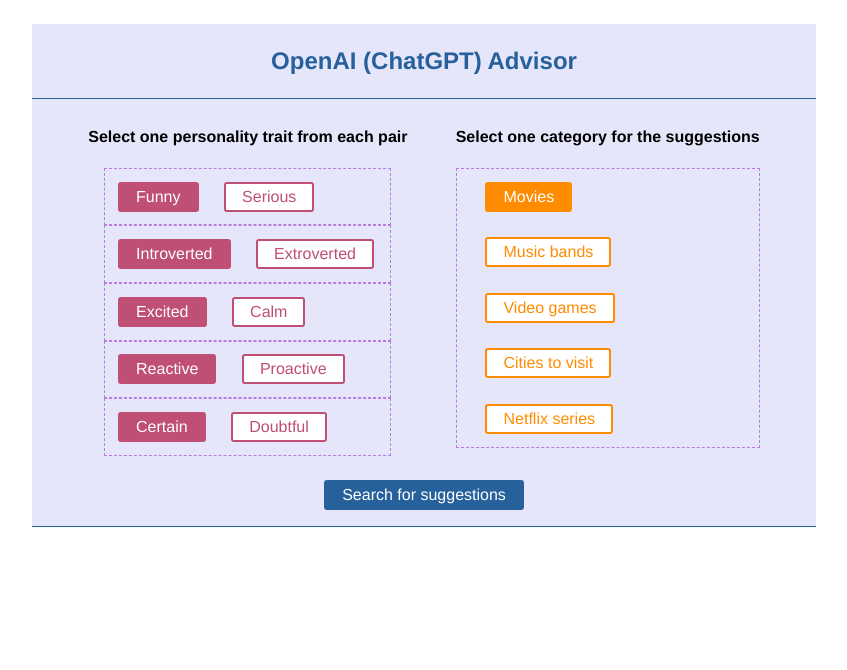
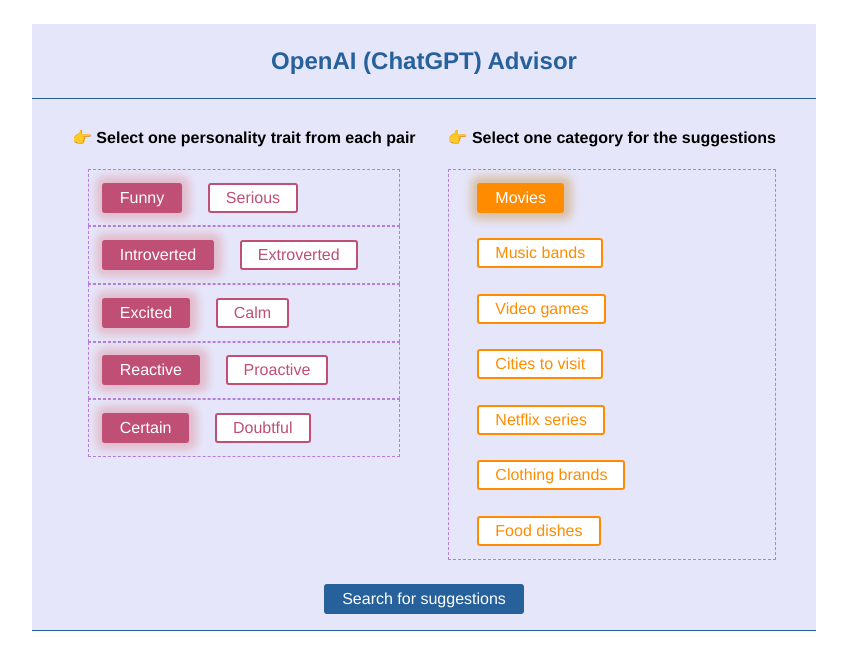
Before and after one commit to ingleo/react-ts-openai, a React (Vite) app: page / in a window 1280 px wide. Shown: the top 670 px of the page, without its empty margins (216-1063 px from the left). Built offline with nearby package versions, Linux system fonts and the light colour scheme.

Commit message:
finished

```diff
--- a/package.json
+++ b/package.json
@@ -3,6 +3,7 @@
   "private": true,
   "version": "0.0.0",
   "type": "module",
+  "author": "Leonardo Gonzalez",
   "scripts": {
     "dev": "vite",
     "build": "tsc && vite build",
--- a/src/components/CategoryList.tsx
+++ b/src/components/CategoryList.tsx
@@ -15,7 +15,7 @@ export const CategoryList: React.FC<CategoryProps> = ({
   return (
     <>
       <div>
-        <h4>Select one category for the suggestions</h4>
+        <h4>&#128073; Select one category for the suggestions</h4>
         <BorderList>
           {categoryList.map((category) => (
             <CategoryItem
--- a/src/components/ResultsGrid.tsx
+++ b/src/components/ResultsGrid.tsx
@@ -1,3 +1,5 @@
+import { useEffect, useRef } from 'react';
+
 import { Loader } from '../components/Loader';
 import { useGetSuggestions } from '../hooks/useGetSuggestions';
 import { EnquiryPayload } from '../interfaces';
@@ -11,28 +13,44 @@ interface ResultGridProps {
 
 export const ResultsGrid: React.FC<ResultGridProps> = ({ enquiryPayload }) => {
   const { suggestions, isLoading } = useGetSuggestions(enquiryPayload);
+  const myRef = useRef<HTMLDivElement>(null);
+
+  const suggestionName = enquiryPayload.categories.join(' ');
+
+  useEffect(() => {
+    if (suggestions?.length) {
+      myRef.current?.scrollIntoView({
+        behavior: 'smooth',
+        block: 'start',
+      });
+    }
+  }, [suggestions?.length]);
+
   return (
     <>
       <ResultsPanel>
         {isLoading && <Loader />}
         {!isLoading && (
           <Results>
-            <ResultTitle>
-              <span>&#9989; </span>Results for{' '}
-              {enquiryPayload.categories.join(' ')}
+            <ResultTitle ref={myRef}>
+              <span>&#9989; </span>Results for {suggestionName}
             </ResultTitle>
             <ListItem>
-              {suggestions?.map((suggestion) => (
+              {suggestions?.map((suggestion) =>
+                suggestion !== 'Error' ? (
                   <li key={suggestion}>
                     <label>{suggestion}</label>
                     <a
-                    href={`https://www.youtube.com/results?q=${suggestion}`}
+                      href={`https://www.youtube.com/results?q=${suggestion}+${suggestionName}`}
                       target="_blank"
                     >
                       info
                     </a>
                   </li>
-              ))}
+                ) : (
+                  <p key={`error`}>&#10060;   Error fetching suggestions</p>
+                )
+              )}
             </ListItem>
           </Results>
         )}
--- a/src/components/TraitList.tsx
+++ b/src/components/TraitList.tsx
@@ -31,7 +31,7 @@ export const TraitList: React.FC<OptionsProps> = ({
   return (
     <>
       <div>
-        <h4>Select one personality trait from each pair</h4>
+        <h4>  &#128073; Select one personality trait from each pair</h4>
         <List>
           {traitList.map((pair) => (
             <OptionsPair
--- a/src/helpers/getCategories.tsx
+++ b/src/helpers/getCategories.tsx
@@ -1,4 +1,4 @@
-import { CategoryOptions } from '../interfaces'
+import { CategoryOptions } from '../interfaces';
 
 export const getCategories = (): Array<CategoryOptions> => {
   return [
@@ -27,5 +27,15 @@ export const getCategories = (): Array<CategoryOptions> => {
       name: 'Netflix series',
       valid: false,
     },
+    {
+      id: 'clothing_brand',
+      name: 'Clothing brands',
+      valid: false,
+    },
+    {
+      id: 'food_dishes',
+      name: 'Food dishes',
+      valid: false,
+    },
   ];
 };
--- a/src/main.tsx
+++ b/src/main.tsx
@@ -4,9 +4,8 @@ import OpenAiApp from './OpenAiApp';
 
 import './index.css';
 
-
 ReactDOM.createRoot(document.getElementById('root')!).render(
-  //<React.StrictMode>
+  <React.StrictMode>
     <OpenAiApp />
-  //</React.StrictMode>
+  </React.StrictMode>
 );
--- a/src/styles/Button.tsx
+++ b/src/styles/Button.tsx
@@ -10,6 +10,8 @@ export const Button = styled.button`
 export const TraitButton = styled(Button)<{ $primary?: boolean }>`
   background: ${(props) => (props.$primary ? '#BF4F74' : 'white')};
   color: ${(props) => (props.$primary ? 'white' : '#BF4F74')};
+  box-shadow: ${(props) =>
+    props.$primary ? '1px 0px 9px 7px rgb(212 24 24 / 20%)' : 'none'};
   border: 2px solid #bf4f74;
   border-radius: 3px;
 `;
@@ -17,6 +19,8 @@ export const TraitButton = styled(Button)<{ $primary?: boolean }>`
 export const CategoryButton = styled(Button)<{ $primary?: boolean }>`
   background: ${(props) => (props.$primary ? 'darkorange' : 'white')};
   color: ${(props) => (props.$primary ? 'white' : 'darkorange')};
+  box-shadow: ${(props) =>
+    props.$primary ? '1px 0px 9px 7px rgb(198 133 42 / 39%)' : 'none'};
   border: 2px solid darkorange;
   border-radius: 3px;
 `;
```
Also changed, not shown: 1 other file (tests, documents, lock files or other folders). Lines whose indentation alone changed are shown as unchanged.
